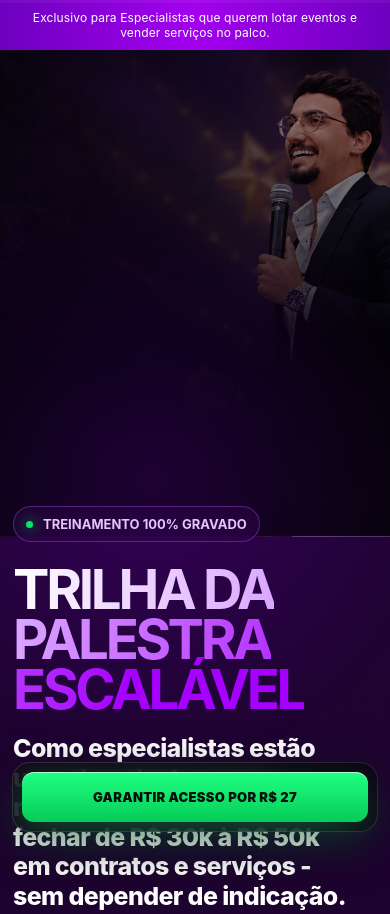
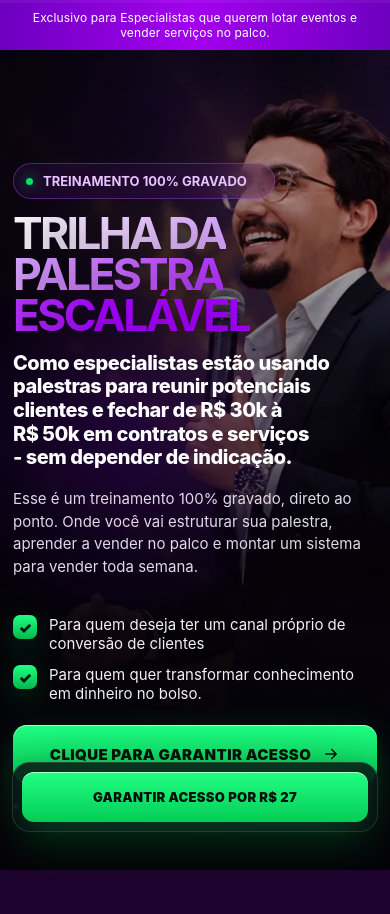
Before and after one commit to elitemarketing-us/dvalor-lp, a plain HTML site: page index.html in a window 390 px wide. Shown: the top 914 px of the page. Drawn offline with Linux system fonts and the light colour scheme.

Commit message:
Atualiza index.html: novo hero mobile

```diff
--- a/index.html
+++ b/index.html
@@ -54,7 +54,8 @@ button,a{-webkit-tap-highlight-color:transparent}
 .hero::after{content:"";position:absolute;inset:auto 0 0;height:220px;background:linear-gradient(180deg,transparent,var(--bg));z-index:-1}
 .hero-glow{position:absolute;width:620px;height:620px;left:-220px;top:150px;border-radius:50%;background:radial-gradient(circle,rgba(143,0,255,.18),transparent 62%);filter:blur(2px);z-index:-2;animation:floatGlow 9s ease-in-out infinite alternate}
 @keyframes floatGlow{to{transform:translate(70px,-35px) scale(1.08)}}
-.hero-content{padding:78px 0 120px;max-width:760px}
+.hero-content{padding:78px 0 120px;max-width:760px;display:flex;flex-direction:column}
+.hero-top,.hero-bottom{display:flex;flex-direction:column}
 .hero-badge{display:inline-flex;align-items:center;gap:10px;padding:9px 12px;border:1px solid rgba(186,90,255,.35);background:rgba(102,16,147,.16);border-radius:999px;color:#e7c3ff;font-weight:700;font-size:13px;backdrop-filter:blur(12px)}
 .hero-badge .dot{width:7px;height:7px;border-radius:50%;background:var(--green);box-shadow:0 0 14px var(--green)}
 .hero h1{margin:22px 0 20px;font-size:clamp(46px,6.7vw,86px);line-height:.92;letter-spacing:-.06em;max-width:900px}
@@ -194,11 +195,54 @@ footer{padding:56px 0 100px;border-top:1px solid var(--line);color:#918698;text-
   .wrap{width:min(calc(100% - 26px),var(--max))}
   .section{padding:76px 0}
   .announce{font-size:12px;padding:10px 14px}
-  .hero{min-height:auto}
-  .hero::before{background-image:linear-gradient(180deg,rgba(4,2,7,.28) 0%,rgba(4,2,7,.54) 34%,rgba(4,2,7,.98) 67%,#050308 100%),url('assets/hero.png');background-position:68% top;background-size:auto 58vh;background-repeat:no-repeat}
-  .hero-content{padding:54vh 0 72px;max-width:none}
-  .hero h1{font-size:clamp(44px,14vw,66px)}
-  .hero .main-copy{font-size:25px}
+  .hero{min-height:860px;display:block}
+  .hero::before{
+    background-image:
+      linear-gradient(180deg,rgba(4,2,7,.10) 0%,rgba(4,2,7,.14) 20%,rgba(4,2,7,.46) 45%,rgba(4,2,7,.78) 61%,#050308 100%),
+      linear-gradient(90deg,rgba(4,2,7,.82) 0%,rgba(4,2,7,.52) 34%,rgba(4,2,7,.18) 62%,rgba(4,2,7,.08) 100%),
+      url('assets/hero.png');
+    background-position:72% top;
+    background-size:cover;
+    background-repeat:no-repeat;
+  }
+  .hero-glow{width:420px;height:420px;left:-150px;top:210px;opacity:.9}
+  .hero-content{
+    max-width:none;
+    min-height:860px;
+    padding:22px 0 58px;
+    display:grid;
+    grid-template-rows:1fr auto;
+    align-content:end;
+  }
+  .hero-top{
+    align-self:end;
+    max-width:66%;
+    padding-top:0;
+    margin-bottom:18px;
+    position:relative;
+    z-index:2;
+  }
+  .hero-bottom{
+    margin-top:0;
+    max-width:100%;
+    position:relative;
+    z-index:2;
+  }
+  .hero-badge{margin-bottom:14px}
+  .hero h1{
+    max-width:100%;
+    margin:0;
+    font-size:clamp(36px,12vw,58px);
+    line-height:.92;
+    text-wrap:pretty;
+    text-shadow:0 10px 34px rgba(0,0,0,.34);
+  }
+  .hero .main-copy{font-size:22px;max-width:100%}
+  .hero .sub-copy{font-size:15.5px;max-width:100%;margin:18px 0}
+  .checks{margin:18px 0 22px}
+  .check{font-size:15px}
+  .cta{width:100%}
+  .hero-micro{gap:10px;margin-top:16px}
   .grid-4,.profile-grid{grid-template-columns:1fr}
   .problem-card{min-height:auto}
   .stats{grid-template-columns:1fr}
@@ -213,6 +257,15 @@ footer{padding:56px 0 100px;border-top:1px solid var(--line);color:#918698;text-
   .mobile-cta{display:block}
   footer{padding-bottom:120px}
 }
+@media (max-width:430px){
+  .hero{min-height:820px}
+  .hero-content{min-height:820px;padding:18px 0 56px}
+  .hero::before{background-position:74% top;background-size:cover}
+  .hero-top{max-width:72%;margin-bottom:16px}
+  .hero h1{max-width:100%;font-size:clamp(34px,11.4vw,50px)}
+  .hero .main-copy{font-size:20px}
+  .hero .sub-copy{font-size:15px}
+}
 @media (prefers-reduced-motion:reduce){
   html{scroll-behavior:auto}.reveal{opacity:1;transform:none;transition:none}.hero-glow,.cta::after{animation:none}.case,.problem-card,.step,.cta{transition:none}
 }
@@ -225,8 +278,11 @@ footer{padding:56px 0 100px;border-top:1px solid var(--line);color:#918698;text-
 <header class="hero" id="top">
   <div class="hero-glow"></div>
   <div class="wrap hero-content">
+    <div class="hero-top">
       <div class="hero-badge reveal"><span class="dot"></span> TREINAMENTO 100% GRAVADO</div>
       <h1 class="reveal" data-delay="1"><span>TRILHA DA PALESTRA ESCALÁVEL</span></h1>
+    </div>
+    <div class="hero-bottom">
       <div class="main-copy reveal" data-delay="2">Como especialistas estão usando palestras para reunir potenciais clientes e fechar de R$ 30k à R$ 50k em contratos e serviços - sem depender de indicação.</div>
       <p class="sub-copy reveal" data-delay="3">Esse é um treinamento 100% gravado, direto ao ponto. Onde você vai estruturar sua palestra, aprender a vender no palco e montar um sistema para vender toda semana.</p>
       <div class="checks reveal" data-delay="3">
@@ -237,6 +293,7 @@ footer{padding:56px 0 100px;border-top:1px solid var(--line);color:#918698;text-
         <svg viewBox="0 0 24 24" fill="none" aria-hidden="true"><path d="M5 12h14M13 6l6 6-6 6" stroke="currentColor" stroke-width="2" stroke-linecap="round" stroke-linejoin="round"/></svg>
       </a>
       <div class="hero-micro reveal" data-delay="5"><span>100% gravado</span><span>menos de 2 horas</span><span>pagamento único</span></div>
+    </div>
   </div>
 </header>
 
```
Lines whose indentation alone changed are shown as unchanged.
